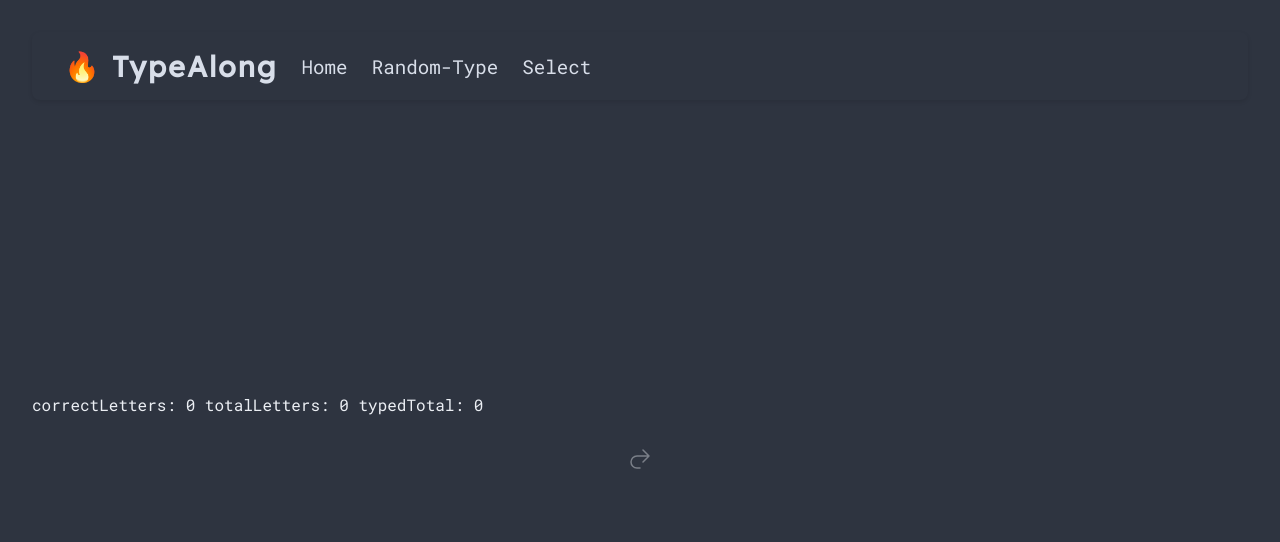
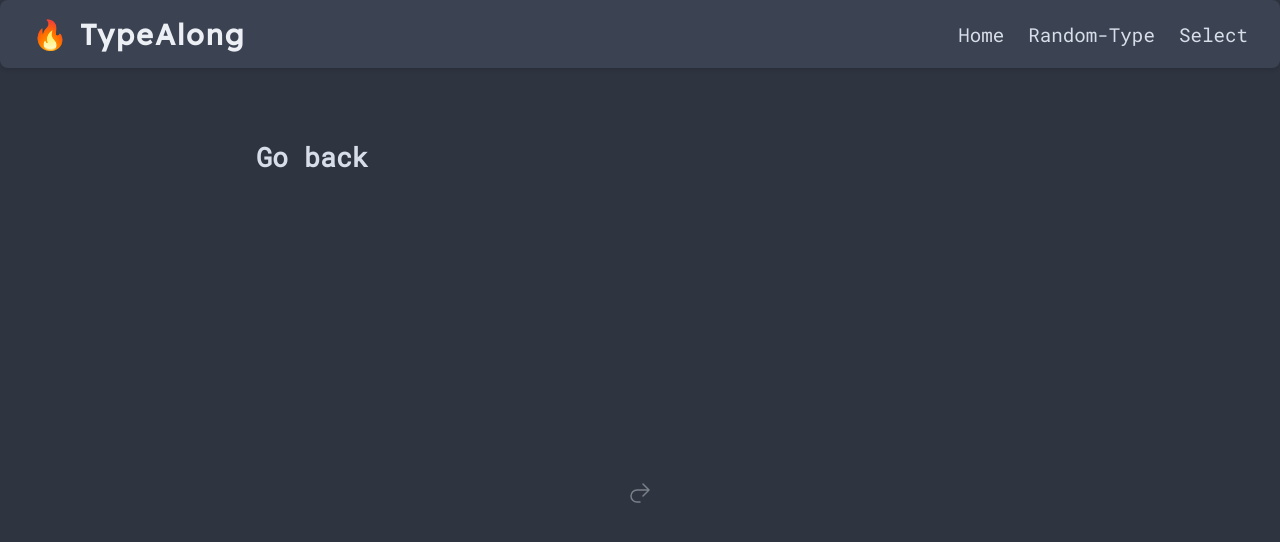
Before and after one commit to Noway-code/TypeAlongSvelte, a SvelteKit app: page /book-type in a window 1280 px wide. Shown: the top 542 px of the page. Built offline with nearby package versions, Linux system fonts and the light colour scheme.

Commit message:
FIx back button to be near nav bar

```diff
--- a/src/routes/+layout.svelte
+++ b/src/routes/+layout.svelte
@@ -7,12 +7,14 @@
 </svelte:head>
 
 <div class="layout">
-	<nav class="items">
-		<h1 class="item">🔥 TypeAlong</h1>
-		<a class="item" href="/">Home</a>
-		<a class="item" href="/random-type">Random-Type</a>
-		<a class="item" href="/select">Select</a>
-	</nav>
+	<nav class="nav-bar">
+    <h1 class="logo">🔥 TypeAlong</h1>
+    <div class="nav-items">
+      <a class="nav-item" href="/">Home</a>
+      <a class="nav-item" href="/random-type">Random-Type</a>
+      <a class="nav-item" href="/select">Select</a>
+    </div>
+  </nav>>
 
 
 	<main>
@@ -21,45 +23,56 @@
 </div>
 
 <style lang="scss">
-  h1 {
+  .layout {
+    height: 100vh; /* Full viewport height */
+    display: flex;
+    flex-direction: column;
+  }
+
+  .nav-bar {
+    display: flex;
+    align-items: center;
+    background-color: var(--bg-200); /* Adjusted to use Polar Night accent */
+    padding: 1rem 2rem;
+    border-radius: 8px;
+    width: 100%;
+    box-shadow: 0 2px 4px rgba(0, 0, 0, 0.1);
+    position: fixed; /* Fix the nav bar at the top */
+    top: 0;
+    left: 0;
+    z-index: 1000; /* Ensure it stays above other elements */
+  }
+
+  .logo {
     font-family: 'Lexend Deca', sans-serif;
     font-size: 1.8rem;
-    color: var(--fg-200);
+    color: var(--fg-100);
     letter-spacing: 2px;
+    margin-right: auto; /* Push nav items to the right */
   }
 
-  .layout {
-    height: 100%;
-    display: grid;
-    grid-template-rows: auto 1fr;
-    align-items: center;
-    padding: 2rem;
+  .nav-items {
+    display: flex;
+    gap: 1.5rem;
   }
 
-  .item {
-    padding-right: 1.5rem
+  .nav-item {
+    text-decoration: none;
+    color: var(--fg-200); /* Slightly dimmer for contrast */
+    font-size: 1.2rem;
+    transition: color 0.3s ease;
+
+    &:hover {
+      color: var(--accent-hover); /* Nord Frost hover color */
+    }
   }
 
-  nav {
-    /* Flex container for horizontal alignment */
+  main {
+    flex: 1; /* Take up remaining space */
+    margin-top: 70px; /* Adjust based on nav bar height */
+    padding: 2rem;
     display: flex;
+    flex-direction: column;
     align-items: center;
-
-    /* Background color for the nav bar */
-    background-color: var(--nord-polar-night-accent);
-    padding: 1rem 2rem;
-    border-radius: 8px;
-
-    /* Ensure the nav bar spans the full width of the layout container */
-    width: 100%;
-    box-shadow: 0 2px 4px rgba(0, 0, 0, 0.1);
   }
-
-  nav a {
-    text-decoration: none;
-    color: var(--fg-200);
-    font-size: 1.2rem;
-  }
-
-
 </style>
--- a/src/routes/book-type/+page.svelte
+++ b/src/routes/book-type/+page.svelte
@@ -1,3 +1,4 @@
+<!-- src/routes/book-type/+page.svelte -->
 <script lang="ts">
 	import { onDestroy, onMount } from 'svelte';
 	import { blur } from 'svelte/transition';
@@ -118,8 +119,6 @@
 				} else if (!letterEl && wordIndex === 0) {
 					letterEl = wordsEl.children[wordIndex].firstElementChild as HTMLSpanElement;
 				}
-
-
 			}
 			console.log(letterEl);
 			moveCaret();
@@ -202,7 +201,6 @@
 		}
 	}
 
-
 	function checkLetter() {
 		const currentLetter = words[wordIndex][letterIndex];
 		if (!letterEl) return;
@@ -214,7 +212,6 @@
 		if (typedLetter !== currentLetter) {
 			letterEl.dataset.letter = 'incorrect';
 		}
-
 	}
 
 	function increaseScore() {
@@ -228,7 +225,6 @@
 
 	function nextWord() {
 		const isNotFirstLetter = letterIndex !== 0;
-
 
 		if (isNotFirstLetter) {
 			let wordRemaining = words[wordIndex].length - letterIndex;
@@ -269,7 +265,6 @@
 		const wordsTyped = correctLetters / WORD_LENGTH;
 		return Math.floor(wordsTyped * (60 / (INITIAL_SECONDS - seconds || 1)));
 	}
-
 
 	function getResults() {
 		$wordsPerMinute = getWordsPerMinute();
@@ -336,12 +331,15 @@
 		unsubscribe();
 	});
 </script>
-correctLetters: {correctLetters}
-totalLetters: {totalLetters}
-{#if letterEl}
-	text: {letterEl.textContent}
-{/if}
-typedTotal: {typedLetters}
+
+<div class="page-content">
+	<!-- Back Button -->
+	<div class="back-container">
+		<a aria-label="Go back to selection page" class="back" href="/select">Go back</a>
+	</div>
+
+	<!-- Game Content -->
+	<div class="game-container">
 		{#if game !== 'game over'}
 			<div class="game" data-game={game}>
 				<input
@@ -406,10 +404,59 @@ typedTotal: {typedLetters}
 				<button on:click={resetGame} class="play">play again</button>
 			</div>
 		{/if}
+	</div>
+</div>
 
 <style lang="scss">
+  /* Container for Back button and Game */
+  .page-content {
+    display: flex;
+    flex-direction: column;
+    align-items: center; /* Center horizontally */
+    width: 100%;
+    height: 100%;
+    max-width: 800px; /* Optional: limit width for better readability */
+    margin: 0 auto; /* Center the container */
+    padding: 1rem;
+  }
+
+  /* Back Button Styling */
+  .back-container {
+    align-self: flex-start; /* Align to the left */
+    margin-bottom: 2rem; /* Space between Back button and Game */
+    width: 100%;
+  }
+
+  .back {
+    color: var(--fg-200);
+    font-size: 20pt;
+    text-decoration: none; /* Remove underline */
+    font-weight: bold;
+    transition: color 0.3s ease;
+
+    &:hover {
+      color: var(--accent-hover); /* Nord Frost hover color */
+    }
+  }
+
+  /* Game Container to Center the Game */
+  .game-container {
+    flex: 1; /* Take up remaining space */
+    display: flex;
+    align-items: center;
+    justify-content: center;
+    width: 100%;
+  }
+
+  /* Centering the Game */
   .game {
+    display: flex;
+    flex-direction: column;
+    align-items: center;
+    /* Additional styles as per your existing code */
     position: relative;
+    width: 100%;
+    max-width: 600px; /* Adjust as needed */
 
     .input {
       position: absolute;
@@ -477,20 +524,14 @@ typedTotal: {typedLetters}
       border-right: 1px solid var(--primary);
       animation: caret 1s infinite;
       transition: all 0.2s ease;
-
-      @keyframes caret {
-        0%,
-        to {
-          opacity: 0;
-        }
-        50% {
-          opacity: 1;
-        }
-      }
     }
   }
 
   .results {
+    display: flex;
+    flex-direction: column;
+    align-items: center;
+
     .title {
       font-size: 2rem;
       color: var(--fg-200);
@@ -505,4 +546,30 @@ typedTotal: {typedLetters}
       margin-top: 1rem;
     }
   }
+
+  /* Keyframes for caret animation */
+  @keyframes caret {
+    0%,
+    to {
+      opacity: 0;
+    }
+    50% {
+      opacity: 1;
+    }
+  }
+
+  /* Responsive Design */
+  @media (max-width: 600px) {
+    .back {
+      font-size: 16pt;
+    }
+
+    .game {
+      max-width: 100%;
+    }
+
+    .back-container {
+      margin-bottom: 1rem;
+    }
+  }
 </style>
--- a/src/routes/random-type/+page.svelte
+++ b/src/routes/random-type/+page.svelte
@@ -1,14 +1,17 @@
+<!-- src/routes/another-game-mode/+page.svelte -->
 <script lang="ts">
-	import { onMount } from 'svelte';
+	import { onMount, onDestroy } from 'svelte';
 	import { blur } from 'svelte/transition';
-	import { tweened } from 'svelte/motion'
-	import '../../styles/type.scss'
+	import { tweened } from 'svelte/motion';
+	import '../../styles/type.scss'; // Ensure this imports only component-specific styles
+	import { typingWords } from '../../stores/typingStore';
+
 	/*
 	 Types
 	*/
 
-	type Game = 'waiting for input' | 'in progress' | 'game over'
-	type Word = string
+	type Game = 'waiting for input' | 'in progress' | 'game over';
+	type Word = string;
 
 	/*
 		Constants
@@ -16,8 +19,8 @@
 
 	const INITIAL_SECONDS = 100;
 	const WORD_LENGTH = 5;
+
 	/*
-
 		Game state
 	*/
 	let game: Game = 'waiting for input';
@@ -42,6 +45,14 @@
 
 	let titleBook = '';
 	let avatar: FileList | null = null;
+
+	/*
+		Subscribe to typingWords store
+	*/
+	const unsubscribe = typingWords.subscribe(value => {
+		words = value;
+	});
+
 	/*
 		Listen for key press
 	*/
@@ -111,8 +122,6 @@
 				} else if (!letterEl && wordIndex === 0) {
 					letterEl = wordsEl.children[wordIndex].firstElementChild as HTMLSpanElement;
 				}
-
-
 			}
 			console.log(letterEl);
 			moveCaret();
@@ -195,7 +204,6 @@
 		}
 	}
 
-
 	function checkLetter() {
 		const currentLetter = words[wordIndex][letterIndex];
 		if (!letterEl) return;
@@ -207,7 +215,6 @@
 		if (typedLetter !== currentLetter) {
 			letterEl.dataset.letter = 'incorrect';
 		}
-
 	}
 
 	function increaseScore() {
@@ -222,7 +229,6 @@
 	function nextWord() {
 		const isNotFirstLetter = letterIndex !== 0;
 
-
 		if (isNotFirstLetter) {
 			let wordRemaining = words[wordIndex].length - letterIndex;
 			typedLetters += wordRemaining;
@@ -235,7 +241,7 @@
 	}
 
 	function updateLine() {
-		const wordEl = wordsEl.children[wordIndex]; // Why are we reinitializing wordEl rather than maintaining the reference?
+		const wordEl = wordsEl.children[wordIndex] as HTMLElement;
 		const wordsY = wordsEl.getBoundingClientRect().y;
 		const wordY = wordEl.getBoundingClientRect().y;
 
@@ -250,8 +256,10 @@
 
 	function moveCaret() {
 		const offset = 4;
+		if (letterEl) {
 			caretEl.style.top = `${letterEl.offsetTop + offset}px`;
 			caretEl.style.left = `${letterEl.offsetLeft + letterEl.offsetWidth}px`;
+		}
 	}
 
 	/*
@@ -262,7 +270,6 @@
 		const wordsTyped = correctLetters / WORD_LENGTH;
 		return Math.floor(wordsTyped * (60 / (INITIAL_SECONDS - seconds || 1)));
 	}
-
 
 	function getResults() {
 		$wordsPerMinute = getWordsPerMinute();
@@ -287,7 +294,7 @@
 		toggleReset = !toggleReset;
 
 		setGameState('waiting for input');
-		getWords(25);
+		getWords(5);
 		seconds = INITIAL_SECONDS;
 		typedLetter = '';
 		wordIndex = 0;
@@ -305,7 +312,7 @@
 		Helpers
 	*/
 
-	async function getWords(limit: number ) {
+	async function getWords(limit: number) {
 		try {
 			const response = await fetch(`/api/random/${limit}`); // Fixed URL structure
 			if (!response.ok) {
@@ -315,9 +322,9 @@
 			console.log(data);
 			words = data.words;
 		} catch (error) {
-        console.error("Error fetching words:", error);
+			console.error('Error fetching words:', error);
 		}
-		return words
+		return words;
 	}
 
 	function focusInput() {
@@ -331,24 +338,42 @@
 			letterIndex,
 			wordIndex,
 			letterEl,
-			letter: letterEl.innerText,
-			wordLength: words[wordIndex].length - 1
+			letter: letterEl?.innerText,
+			wordLength: words[wordIndex]?.length - 1
 		});
 	}
 
 	/* Get words and focus input when you load the page */
 
 	onMount(() => {
-		getWords(25);
+		getWords(5);
 		focusInput();
 	});
+
+	onDestroy(() => {
+		unsubscribe();
+	});
 </script>
+
+<!-- Display Debug Information (Optional) -->
+<!--
 correctLetters: {correctLetters}
 totalLetters: {totalLetters}
 {#if letterEl}
   text: {letterEl.textContent}
 {/if}
 typedTotal: {typedLetters}
+-->
+
+<!-- Page Content -->
+<div class="page-content">
+	<!-- Back Button -->
+	<div class="back-container">
+		<a aria-label="Go back to selection page" class="back" href="/select">Go back</a>
+	</div>
+
+	<!-- Game Container -->
+	<div class="game-container">
 		{#if game !== 'game over'}
 			<div class="game" data-game={game}>
 				<input
@@ -413,10 +438,56 @@ typedTotal: {typedLetters}
 				<button on:click={resetGame} class="play">play again</button>
 			</div>
 		{/if}
+	</div>
+</div>
 
 <style lang="scss">
+  /* Container for Back button and Game */
+  .page-content {
+    display: flex;
+    flex-direction: column;
+    align-items: center; /* Center horizontally */
+    width: 100%;
+    height: 100%;
+    margin: 0 auto; /* Center the container */
+    padding: 1rem;
+  }
+
+  /* Back Button Styling */
+  .back-container {
+    align-self: flex-start; /* Align to the left */
+    margin-bottom: 2rem; /* Space between Back button and Game */
+    width: 100%;
+  }
+
+  .back {
+    color: var(--fg-200);
+    font-size: 20pt;
+    text-decoration: none; /* Remove underline */
+    font-weight: bold;
+    transition: color 0.3s ease;
+
+    &:hover {
+      color: var(--accent-hover); /* Nord Frost hover color */
+    }
+  }
+
+  /* Game Container to Center the Game */
+  .game-container {
+    flex: 1; /* Take up remaining space */
+    display: flex;
+    align-items: center;
+    justify-content: center;
+    width: 100%;
+  }
+
+  /* Centering the Game */
   .game {
+    display: flex;
+    flex-direction: column;
     position: relative;
+    width: 100%;
+    max-width: 800px; /* Adjust as needed */
 
     .input {
       position: absolute;
@@ -484,20 +555,12 @@ typedTotal: {typedLetters}
       border-right: 1px solid var(--primary);
       animation: caret 1s infinite;
       transition: all 0.2s ease;
-
-      @keyframes caret {
-        0%,
-        to {
-          opacity: 0;
-        }
-        50% {
-          opacity: 1;
-        }
-      }
     }
   }
 
   .results {
+    display: flex;
+
     .title {
       font-size: 2rem;
       color: var(--fg-200);
@@ -512,4 +575,30 @@ typedTotal: {typedLetters}
       margin-top: 1rem;
     }
   }
+
+  /* Keyframes for caret animation */
+  @keyframes caret {
+    0%,
+    to {
+      opacity: 0;
+    }
+    50% {
+      opacity: 1;
+    }
+  }
+
+  /* Responsive Design */
+  @media (max-width: 600px) {
+    .back {
+      font-size: 16pt;
+    }
+
+    .game {
+      max-width: 100%;
+    }
+
+    .back-container {
+      margin-bottom: 1rem;
+    }
+  }
 </style>
```
Lines whose indentation alone changed are shown as unchanged.
